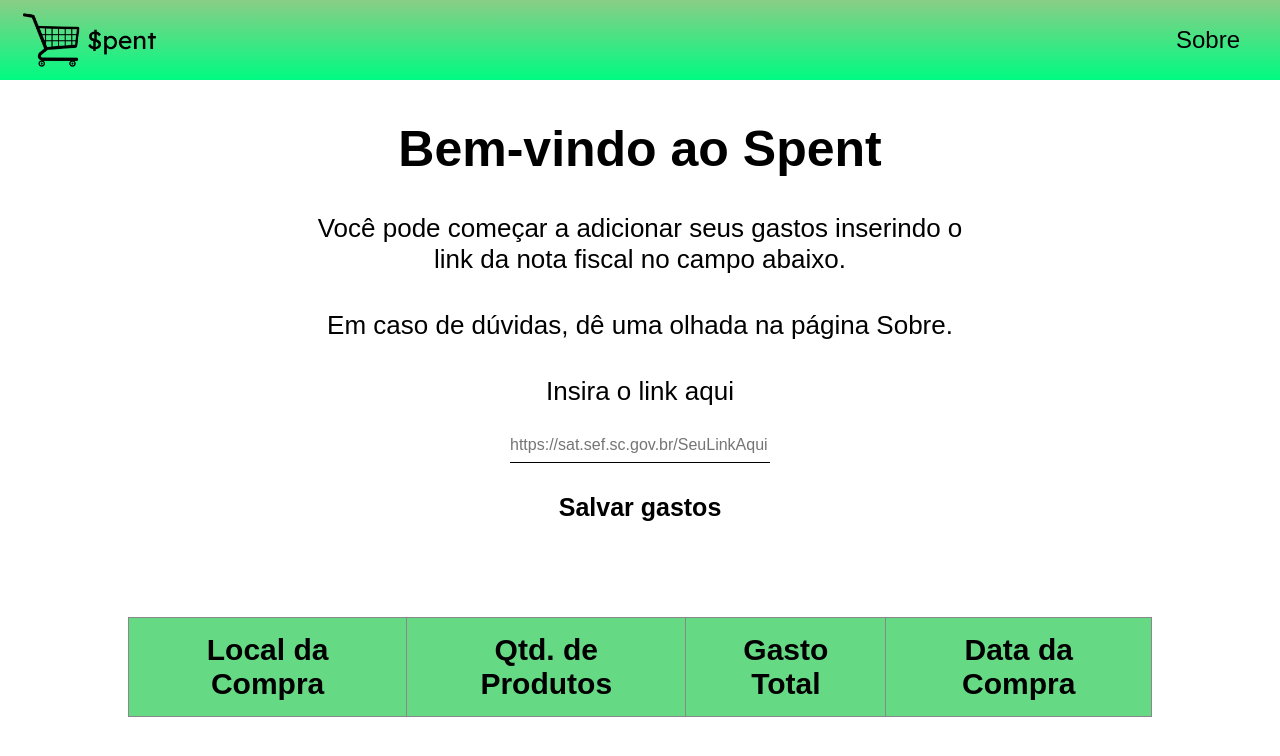
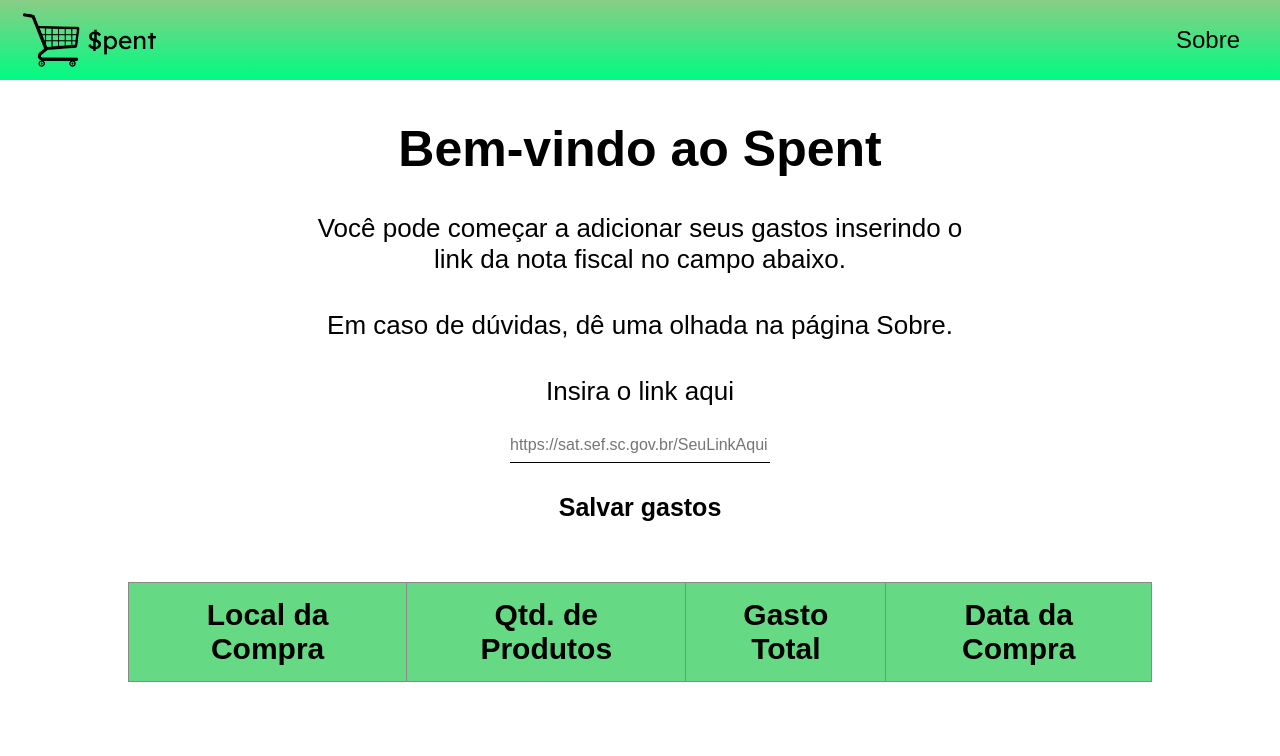
Before and after one commit to ArthurMueller31/spent-web-app, a React (Create React App) app: page / in a window 1280 px wide. Shown: the top 756 px of the page. Built offline with nearby package versions, Linux system fonts and the light colour scheme; a web font is replaced by a local one.

Commit message:
Adjust padding on table

```diff
--- a/src/components/MainHeader.css
+++ b/src/components/MainHeader.css
@@ -5,7 +5,7 @@
   justify-content: center;
   flex-direction: column;
   gap: 15px;
-  padding-bottom: 60px;
+  padding-bottom: 25px;
 }
 
 .welcome-text {
--- a/src/components/Table.css
+++ b/src/components/Table.css
@@ -10,5 +10,4 @@
 /* Seleciona o ícone de ordenação e o mantém visível */
 .rdt_TableHead .rdt_TableCol span {
   opacity: 0; /* força a visibilidade */
-
 }
```
